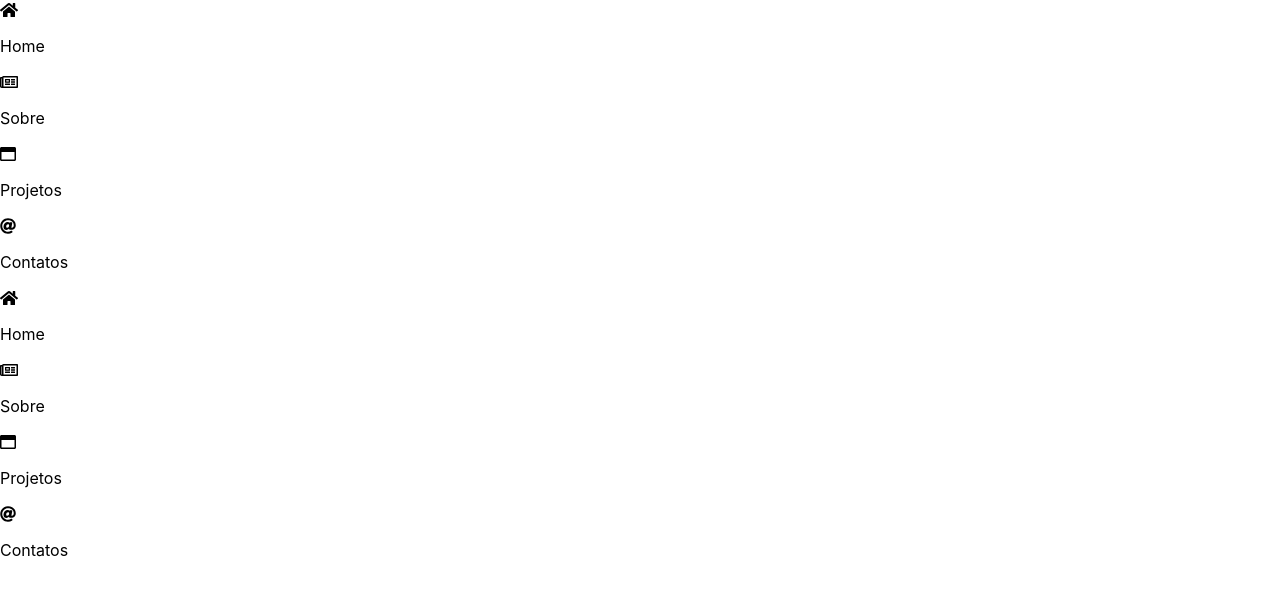
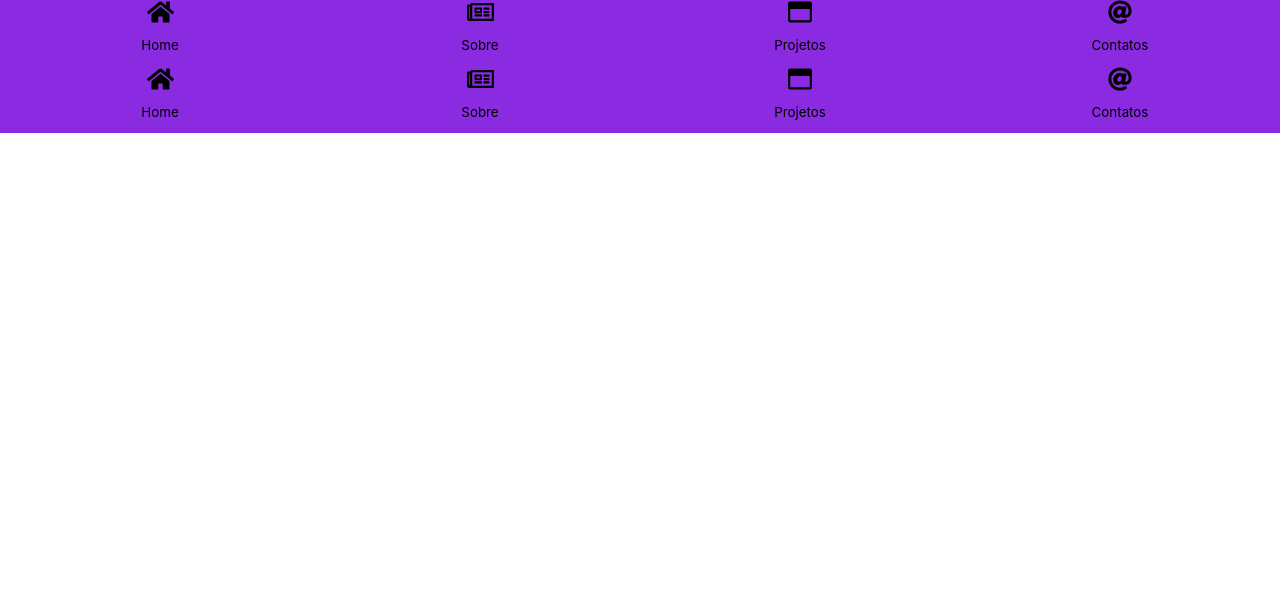
Before and after one commit to IagoPFerreira/portfolio-react, a React (Create React App) app: page / in a window 1280 px wide. Shown: the top 596 px of the page. Built offline with nearby package versions, Linux system fonts and the light colour scheme; the HTML template or start-up script is replaced by a standard one.

Commit message:
Refact: coments all not used styles

```diff
--- a/src/styles/Navegation.css
+++ b/src/styles/Navegation.css
@@ -1,22 +1,52 @@
-.container {
+.menu {
+  align-items: center;
+  background-color: blueviolet;
+  display: flex;
+  justify-content: space-around;
+  width: 100%;
+  /* z-index: 5; */
+}
+
+.menu a{
+
+  align-items: center;
+  color: black;
+  display: flex;
+  flex-direction: column;
+  font-size: 18pt;
+  justify-content: space-around;
+  text-decoration: none;
+  width: 10%;
+}
+
+.link-name {
+  font-size: 10pt;
+}
+
+/* .container {
+  background-color: #2bafb9;
   border: 0.5px solid black;
   border-radius: 50%;
   cursor: pointer;
   display: inline-block;
   padding: 7px 10px;
-}
+  position: fixed;
+  right: 0;
+  z-index: 20;
+} */
 
-.bar1, .bar2, .bar3 {
+/* .bar1, .bar2, .bar3 {
   background-color: #333;
   height: 5px;
   margin: 6px 0;
   transition: 0.4s;
+  position: relative;
   width: 35px;
 }
 
 .change .bar1 {
   -webkit-transform: rotate(-45deg) translate(-9px, 6px);
-  transform: rotate(-45deg) translate(-9px, 6px);
+  transform: rotate(-45deg) translate(-8px, 7px);
 }
 
 .change .bar2 {opacity: 0;}
@@ -24,13 +54,31 @@
 .change .bar3 {
   -webkit-transform: rotate(45deg) translate(-8px, -8px);
   transform: rotate(45deg) translate(-8px, -8px);
-}
+} */
 
-.menu-icons {
+/* .menu-icons {
   list-style: none;
-}
+  transition: opacity 500ms, transform 500ms;
+  animation: show 2s;
+} */
 
-.menu-icons li a{
-  color: black;
-  text-decoration: none;
-}
+/* .menu-icons li {
+  width: fit-content;
+} */
+
+/* .menu-icons li a svg {
+  margin-right: 15px;
+} */
+
+/* .show {
+  background-color: #2bafb9cc;
+  border-radius: 10px;
+  padding: 15px;
+  position: absolute;
+} */
+
+/* .hide {
+  opacity: 0;
+  position: absolute;
+  transform: translateX(100%);
+} */
```
